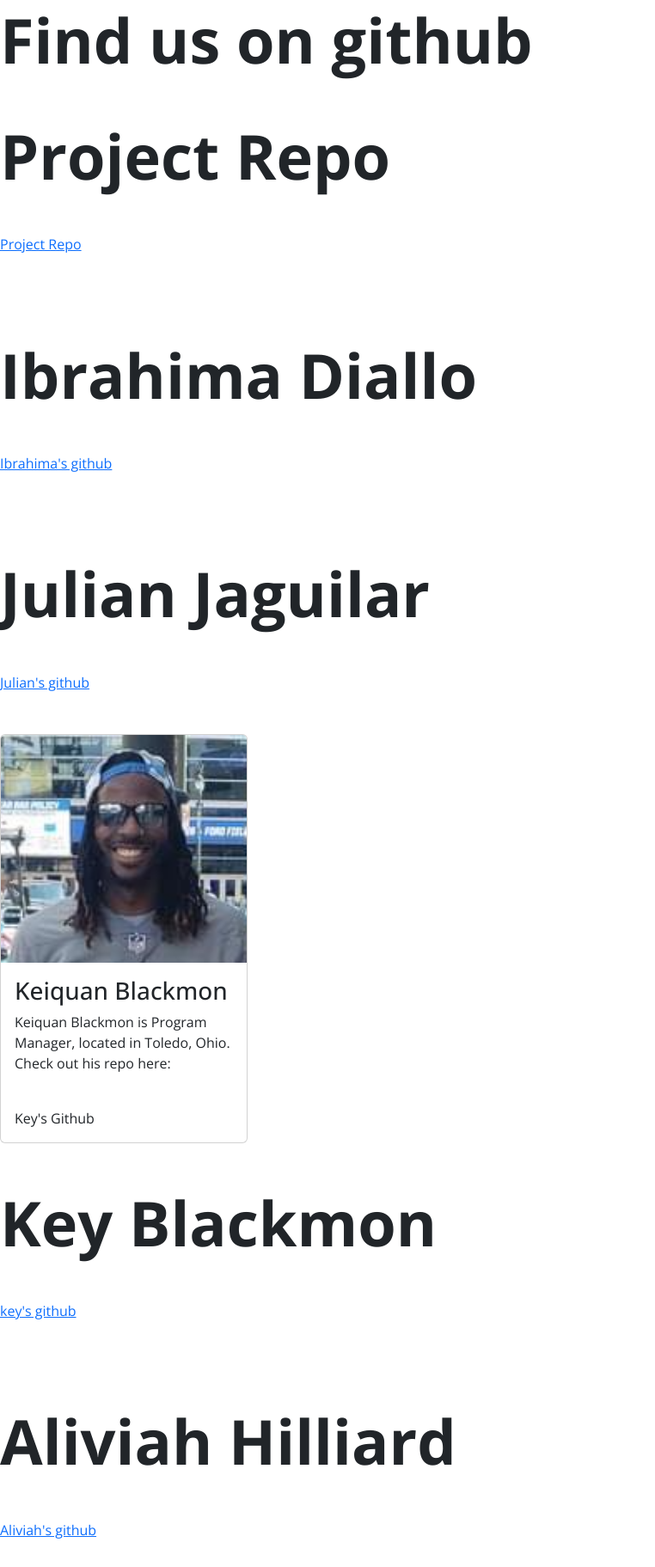
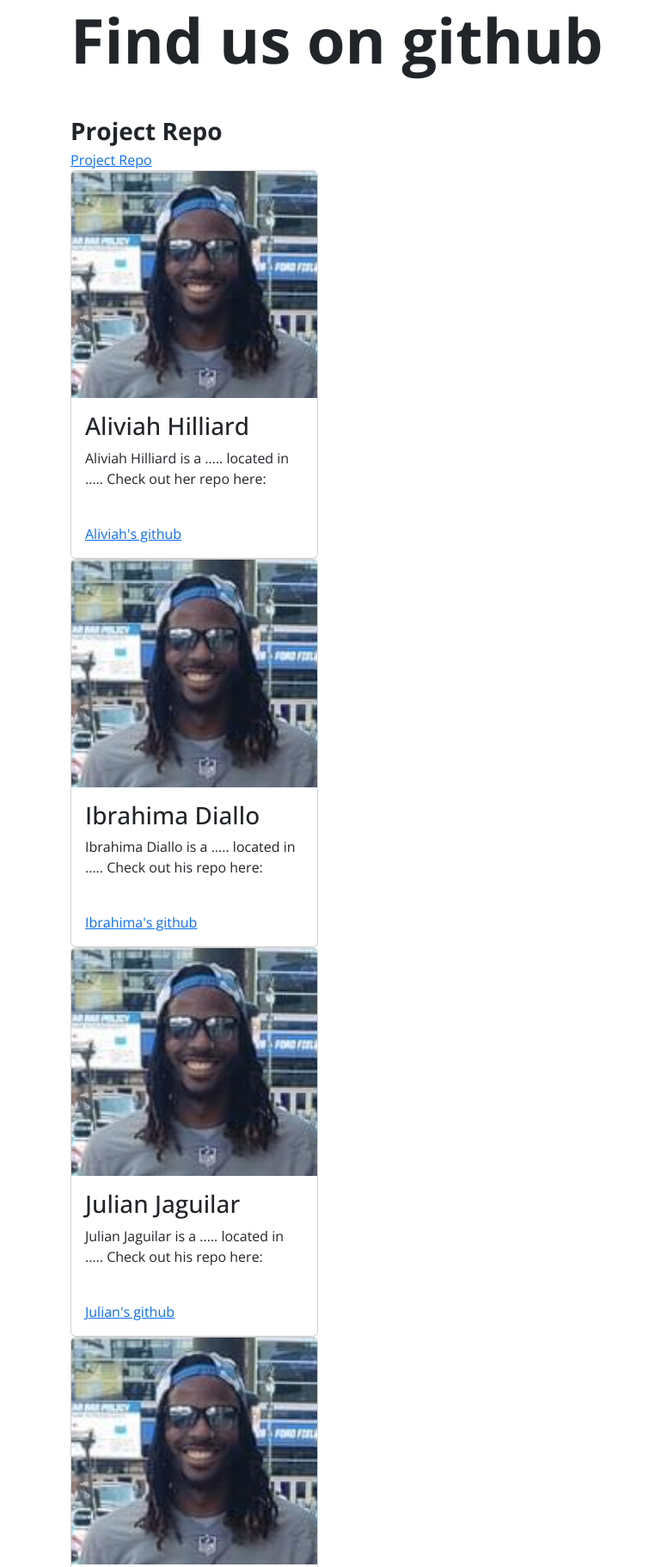
Before and after one commit to Julianjaguilar/Project-1, a plain HTML site: page AboutUspage.html in a window 1280 px wide. Shown: the part 252-2075 px from the top of the page at 86% size, without its empty margins (0-762 px from the left). Drawn offline with nearby package versions, Linux system fonts and the light colour scheme.

Commit message:
styled the homepage

```diff
--- a/AboutUspage.html
+++ b/AboutUspage.html
@@ -49,70 +49,57 @@
     </header>
 <body>
 
+<div class="container cards mx-auto">
     <h1>About Us</h1>
     <p>
         This is our First group Project ! Our group partners are Julian Aguilar, Ibrahima Diallo , Aliviah
         Hilliard and Keiquan (Key) Blackmon</p>
     <h1>Find us on github</h1>
     <div>
-        <h1>
-            Project Repo
-        </h1>
+        <h2 class="fs-3 fw-bold lh-1"> Project Repo </h2>
         <a href="https://github.com/Julianjaguilar/Project-1">Project Repo</a>
+
+
+    <div class="card" style="width: 18rem;">
+        <img class="card-img-top" src="./Assets/images/Key.png" alt="Card image cap">
+        <div class="card-body">
+          <h3 class="card-title">Aliviah Hilliard </h3>
+          <p class="card-text">Aliviah Hilliard is a ..... located in ..... Check out her repo here: </p>
+          <br>
+          <a href="https://github.com/Aliviahhilliard">Aliviah's github</a>
+        </div>
     </div>
-    <br>
-    <br>
-    <div>
-        <h1>
-            Ibrahima Diallo
-        </h1>
-        <a href="https://github.com/Gninkan94">Ibrahima's github</a>
+
+      <div class="card" style="width: 18rem;">
+        <img class="card-img-top" src="./Assets/images/Key.png" alt="Card image cap">
+        <div class="card-body">
+          <h3 class="card-title">Ibrahima Diallo </h3>
+          <p class="card-text">Ibrahima Diallo is a ..... located in ..... Check out his repo here: </p>
+          <br>
+          <a href="https://github.com/Gninkan94">Ibrahima's github</a>
+        </div>
     </div>
-    <br>
-    <br>
-    <div>
-        <h1>
-            Julian Jaguilar
-        </h1>
-        <a href="https://github.com/Julianjaguilar">Julian's github</a>
+
+    <div class="card" style="width: 18rem;">
+        <img class="card-img-top" src="./Assets/images/Key.png" alt="Card image cap">
+        <div class="card-body">
+          <h3 class="card-title">Julian Jaguilar </h3>
+          <p class="card-text">Julian Jaguilar is a ..... located in ..... Check out his repo here: </p>
+          <br>
+          <a href="https://github.com/Julianjaguilar">Julian's github</a>
+        </div>
     </div>
-    <br>
-    <br>
 
     <div class="card" style="width: 18rem;">
         <img class="card-img-top" src="./Assets/images/Key.png" alt="Card image cap">
         <div class="card-body">
           <h3 class="card-title">Keiquan Blackmon</h3>
-          <p class="card-text">Keiquan Blackmon is Program Manager, located in Toledo, Ohio. Check out his repo here: </p>
+          <p class="card-text">Keiquan Blackmon is a Program Manager, located in Toledo, Ohio. Check out his repo here: </p>
           <br>
-          <p class="card-text" a href="https://github.com/Yepitskeys">Key's Github</p>
+          <a href="https://github.com/Yepitskeys">Key's github</a>
         </div>
-      </div>
-
-    <div>
-        <h1>
-            Key Blackmon
-        </h1>
-        <a href="https://github.com/Yepitskeys">key's github</a>
     </div>
-    <br>
-    <br>
-
-    <div>
-        <h1>
-            Aliviah Hilliard
-        </h1>
-        <a href="https://github.com/Aliviahhilliard">Aliviah's github</a>
-    </div>
-
-    <br>
-
-    <div id="button">
-        <button onclick="history.back()">Go Back !!</button>
-    </div>
-
-
-
+</div>
 </body>
 
 </html>
--- a/Assets/style.css
+++ b/Assets/style.css
@@ -68,9 +68,8 @@ button {
     display: block;
     width: 0px;
     height: 3px;
-    background: #dba313;
+    background: linear-gradient(45deg,hsla(168, 85%, 52%, 0.7), hsla(263, 88%, 45%, 0.7) 100%);
     font-weight: bolder;
-    background-color: #dba313;
     transition: 0.4s
 }
 
@@ -84,7 +83,7 @@ button {
 .navbar-dark .navbar-nav .show>.nav-link,
 .navbar-dark .navbar-nav .nav-link:focus,
 .navbar-dark .navbar-nav .nav-link:hover {
-    color: #dba313
+    color: #23bff3
 }
 
 .nav-link {
@@ -97,7 +96,20 @@ nav li::after {
 
 }
 
+nav {
+    display: flex;
+}
+
 h1 {
     font-weight: bolder;
     font-size: 450%;
 }
+
+h2 {
+    font-weight: bold;
+    font-size: 300%;
+}
+
+.btn:hover {
+    background-color: gray;
+}
```
Also changed, not shown: POIpage.html (+1 -1 lines), index.html (+24 -2 lines).
